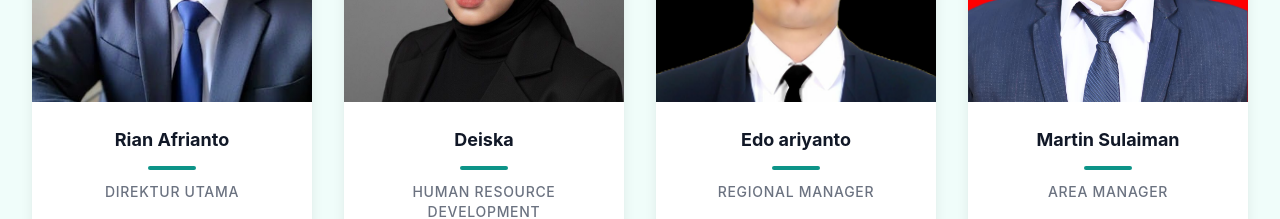
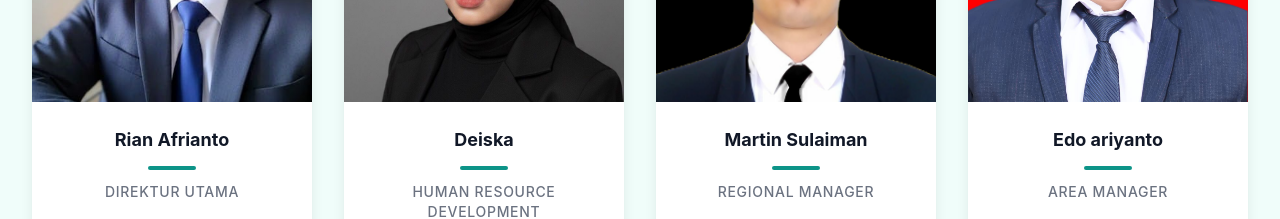
Before and after one commit to rolvdeihai/arb-website, a React (Create React App) app: page / in a window 1280 px wide. Shown: the part 3680-3899 px from the top of the page. Built offline with nearby package versions, Linux system fonts and the light colour scheme.

Commit message:
Update Home.tsx

```diff
--- a/src/pages/Home.tsx
+++ b/src/pages/Home.tsx
@@ -68,12 +68,12 @@ const Home = () => {
       image: "img/Human resource development.jpeg",
     },
     {
-      name: "Edo ariyanto",
+      name: "Martin Sulaiman",
       position: "Regional Manager",
       image: "img/Regional manager.jpeg",
     },
     {
-      name: "Martin Sulaiman",
+      name: "Edo ariyanto",
       position: "Area Manager",
       image: "img/AREA MANAGER.jpeg",
     }
```
